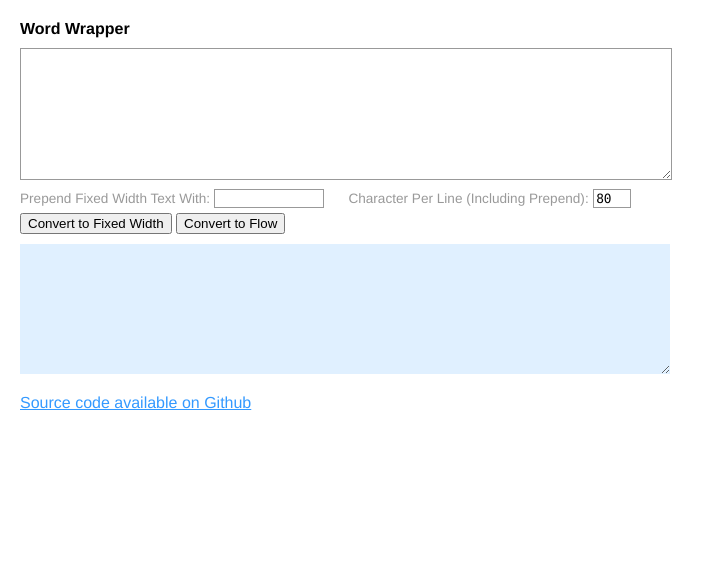
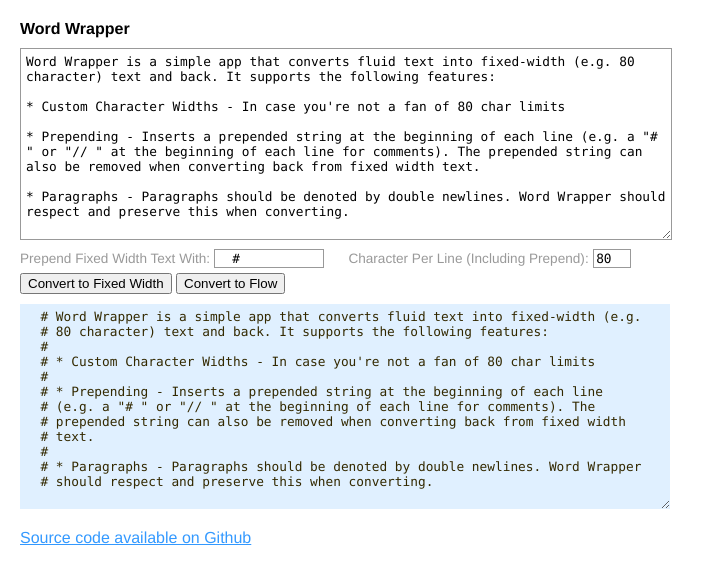
Before and after one commit to fongandrew/word-wrapper, a plain HTML site: page index.html in a window 1280 px wide. Shown: the whole page, without its empty margins (0-715 px from the left). Drawn offline with Linux system fonts and the light colour scheme.

Commit message:
Add sample explanatory text to app

```diff
--- a/index.html
+++ b/index.html
@@ -13,14 +13,20 @@
     <h1>Word Wrapper</h1>
 
     <div id="input">
-        <textarea id="text_input" rows="8" cols="80"></textarea>
+        <textarea id="text_input" rows="8" cols="80">Word Wrapper is a simple app that converts fluid text into fixed-width (e.g. 80 character) text and back. It supports the following features:
+
+* Custom Character Widths - In case you're not a fan of 80 char limits
+
+* Prepending - Inserts a prepended string at the beginning of each line (e.g. a "# " or "// " at the beginning of each line for comments). The prepended string can also be removed when converting back from fixed width text.
+
+* Paragraphs - Paragraphs should be denoted by double newlines. Word Wrapper should respect and preserve this when converting.</textarea>
     </div>
 
     <div id="controls">
         <div>
             <label for="prepend">Prepend Fixed Width Text With: </label>
             <input type="text" name="prepend" id="prepend"
-                    size="12" />
+                    size="12" value="  # " />
         </div>
 
         <div>
--- a/src/WordWrap.js
+++ b/src/WordWrap.js
@@ -188,4 +188,5 @@ $(document).ready(function() {
     $("#to_flow_btn").click(WRAP.fixed_to_flow_button)
     $('#text_input').autosize();
     $('#text_output').autosize();
+    $("#to_fixed_btn").click();
 })
```
